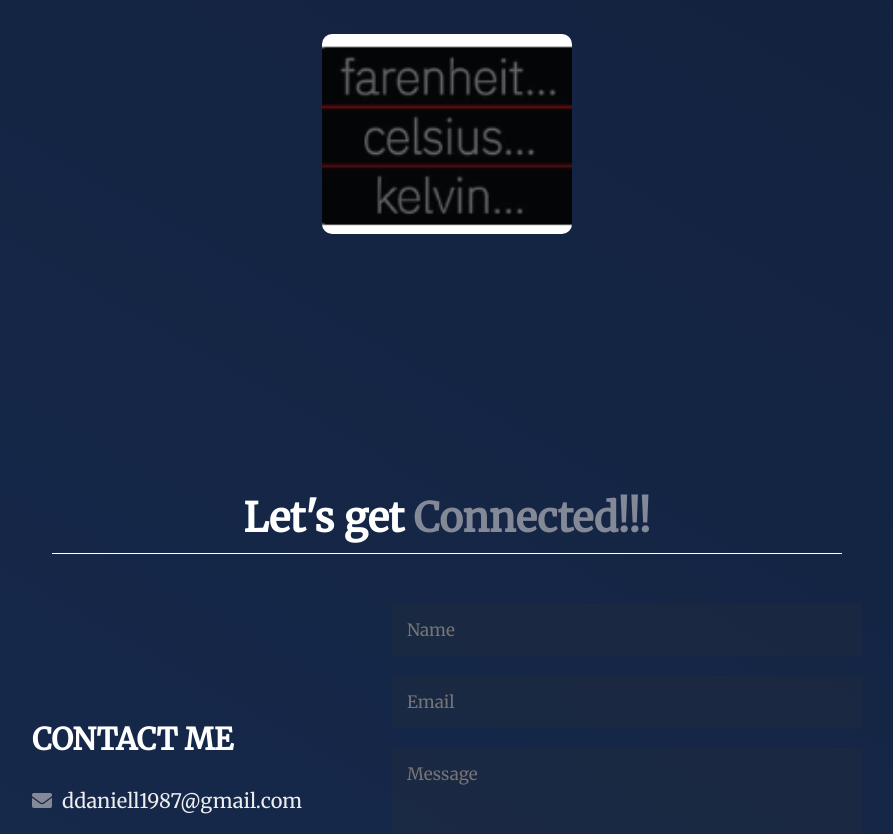
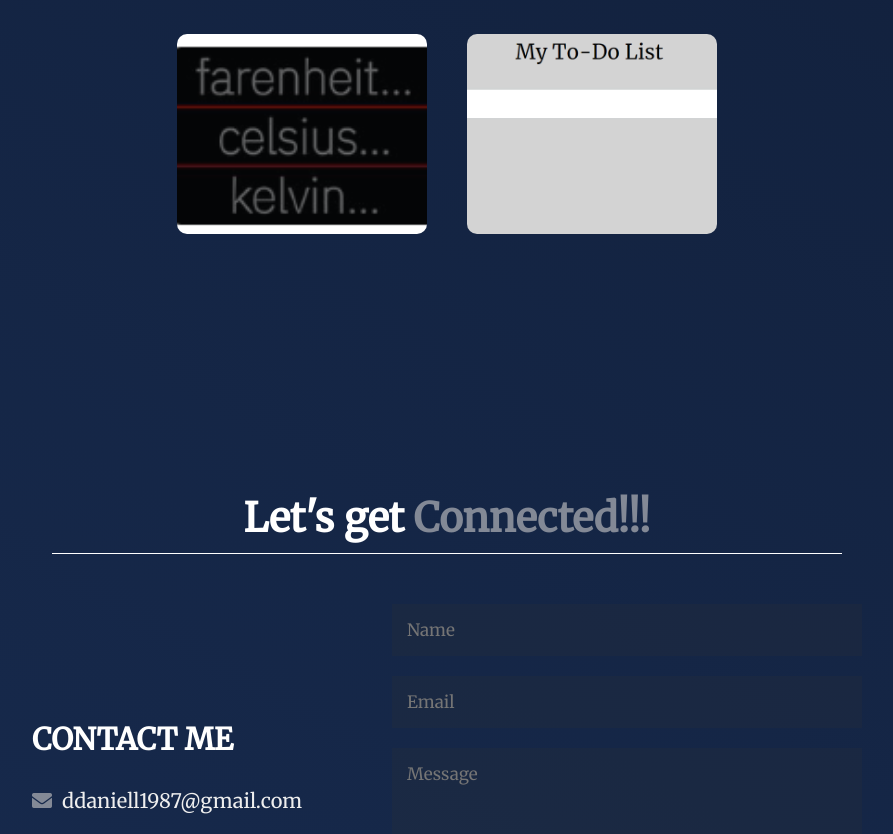
Before and after one commit to ddaniell1987/portfolio, a plain HTML site: page index.html in a window 1280 px wide. Shown: the part 3527-4361 px from the top of the page, without its empty margins (368-1261 px from the left). Drawn offline with nearby package versions, Linux system fonts and the light colour scheme.

Commit message:
adding a project

```diff
--- a/index.html
+++ b/index.html
@@ -158,6 +158,11 @@
                 </a>
 
             </div>
+            <div class="box">
+                <a href="https://liststosdos.netlify.app" id="downloadLink" target="blank">
+                    <img src="./images/todo.png" alt="todo" content="width=device-width, initial-scale=1.0">
+                </a>
+            </div>
         </div>
     </section>
     <!--portfolio ends-->
```
Also changed, not shown: images/todo.png (added).
